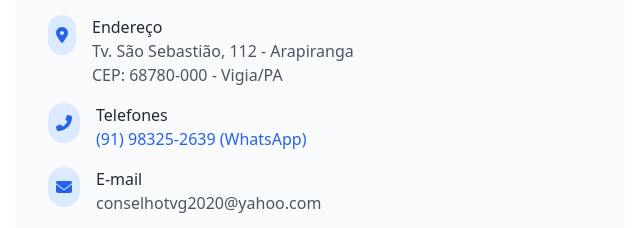
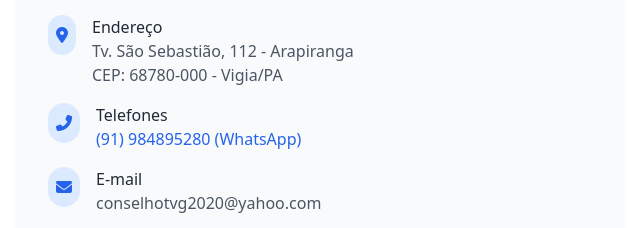
Before and after one commit to JuniorBSDN/conselho_tutelar_vigia, a plain HTML site: page public/index.html in a window 1280 px wide. Shown: the part 3980-4208 px from the top of the page, 0-640 px from the left. Drawn offline with nearby package versions, Linux system fonts and the light colour scheme.

Commit message:
Update index.html

```diff
--- a/public/index.html
+++ b/public/index.html
@@ -341,7 +341,7 @@
                             <div class="bg-blue-100 p-2 rounded-full mr-4"><i class="fas fa-phone-alt text-blue-600"></i></div>
                             <div>
                                 <h4 class="font-medium text-gray-800">Telefones</h4>
-                                <p class="text-gray-600"><a href="https://wa.me/5591984895280" target="_blank" rel="noopener noreferrer" class="text-blue-600 hover:underline">(91) 98325-2639 (WhatsApp)</a></p>
+                                <p class="text-gray-600"><a href="https://wa.me/5591984895280" target="_blank" rel="noopener noreferrer" class="text-blue-600 hover:underline">(91) 984895280 (WhatsApp)</a></p>
                             </div>
                         </div>
                         <div class="flex items-start" data-aos="fade-right" data-aos-delay="300">
```
